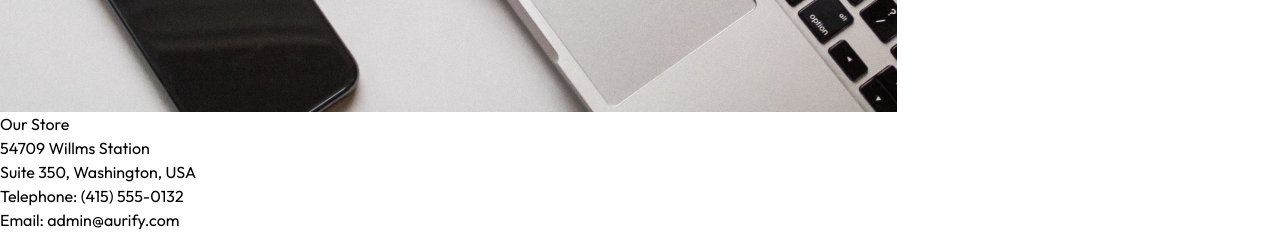
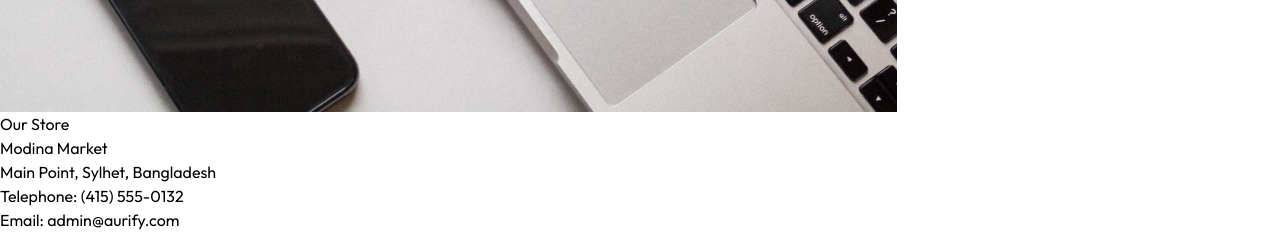
Before and after one commit to sanjoydasjoy/e-commerce-app-client, a React (Vite) app: page /contact in a window 1280 px wide. Shown: the part 3000-3234 px from the top of the page. Built offline with nearby package versions, Linux system fonts and the light colour scheme.

Commit message:
Update Contact.jsx

```diff
--- a/src/pages/Contact.jsx
+++ b/src/pages/Contact.jsx
@@ -16,7 +16,7 @@ const Contact = () => {
                 <img className='w-full md:max-w-[480px]' src={assets.contact_img} alt="" />
                 <div className='flex flex-col justify-center items-start gap-6'>
                     <p className='font-semibold text-x1 [text-gray-600'>Our Store</p>
-                    <p className=' text-gray-500'>54709 Willms Station <br /> Suite 350, Washington, USA</p>
+                    <p className=' text-gray-500'>Modina Market <br /> Main Point, Sylhet, Bangladesh</p>
                     <p className=' text-gray-500'>Telephone: (415) 555-0132 <br /> Email: admin@aurify.com </p>
                     <p className='font-semibold text-xl text-gray-600'>Careers at Aurify</p>
                     <p className='text-gray-500'>Learn more about our teams and job openings</p>
```
